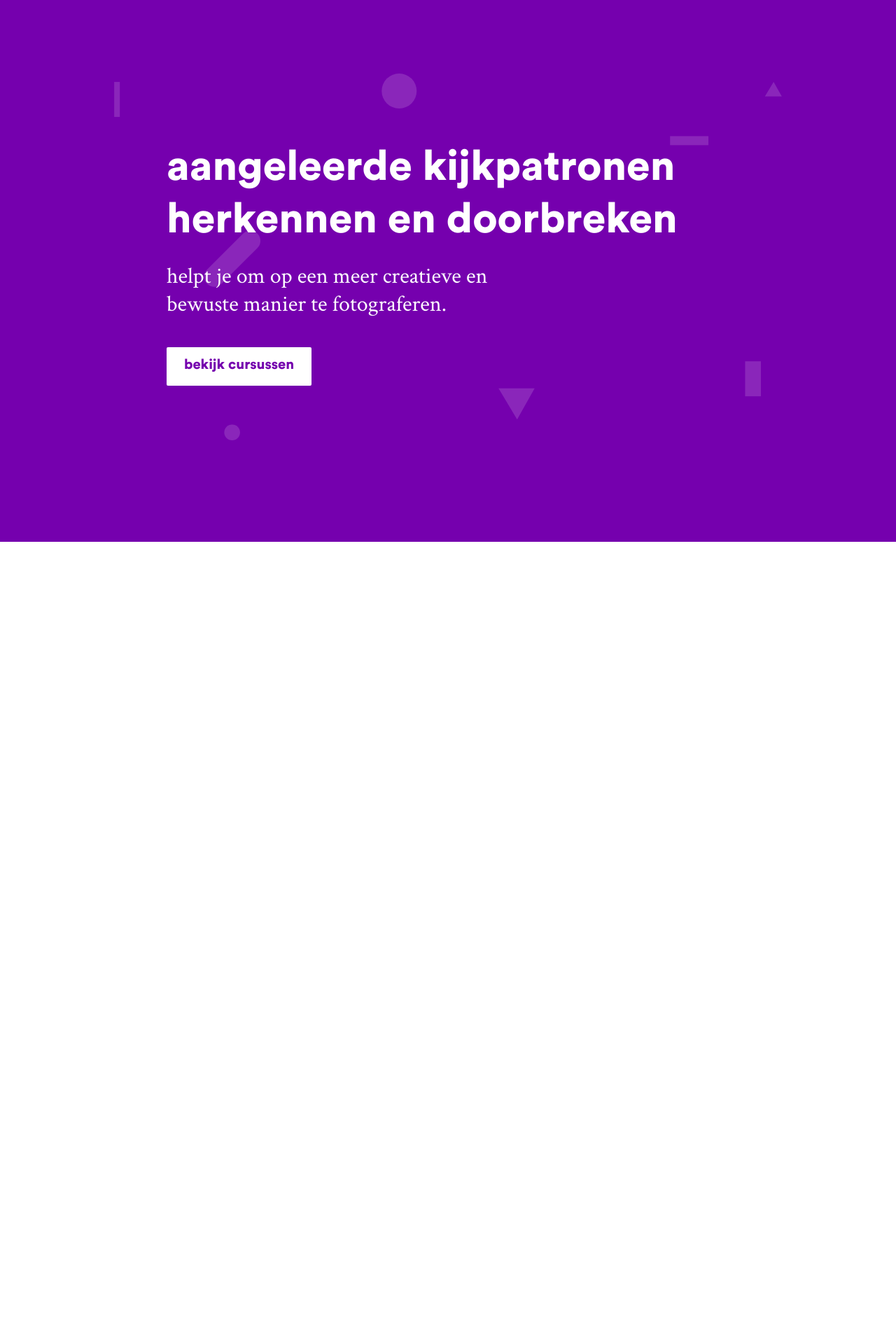
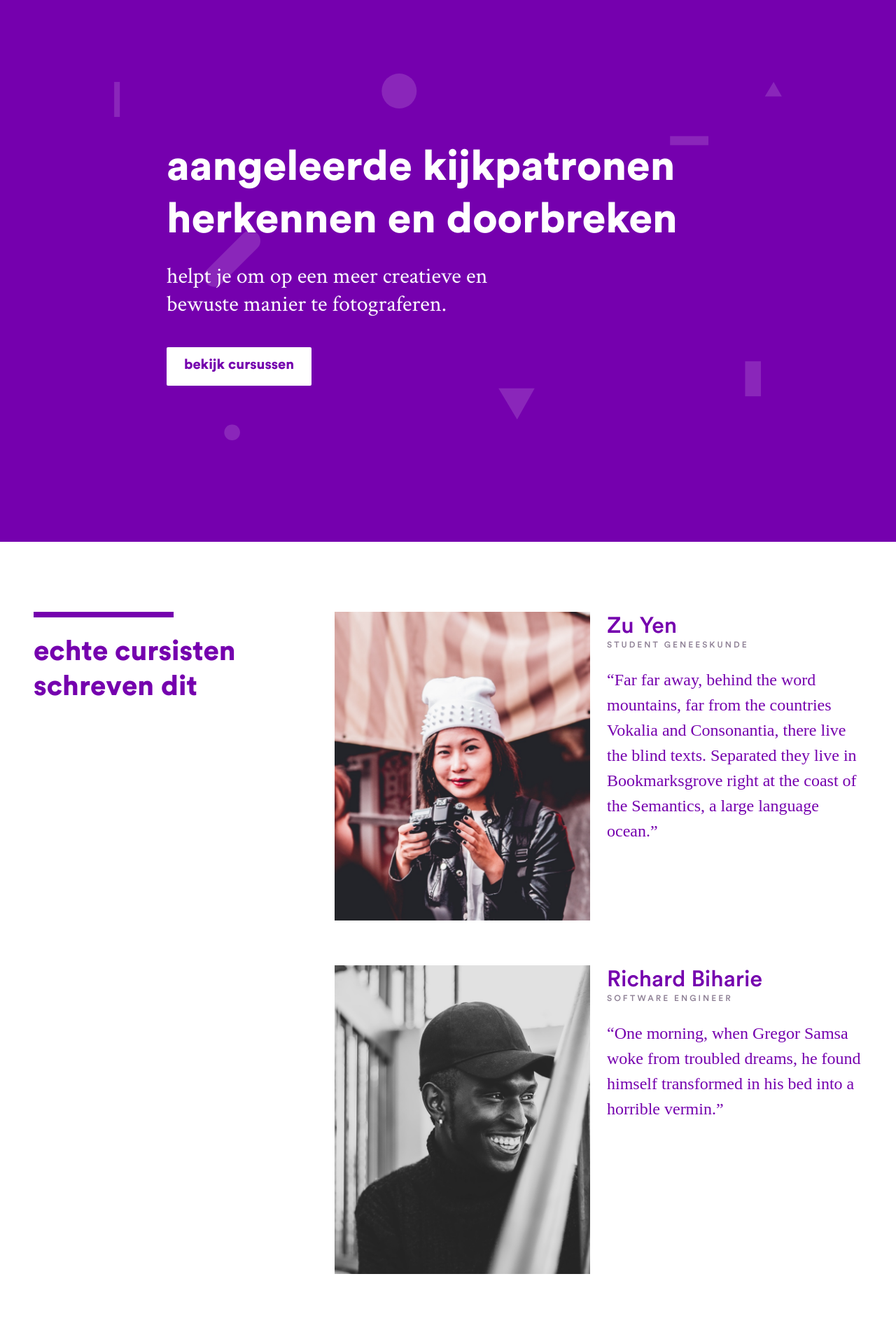
Before and after one commit to tdenheld/ziris, a Jekyll site: the page built from index.html, in a window 1280 px wide. Shown: the part 1749-3669 px from the top of the page at 70% size. Built offline with Jekyll 4.4.1, drawn with Linux system fonts in a browser that asks for light colours; before the commit the page ends 2523 px from its top, so only the background shows below that.

Commit message:
add proof

```diff
--- a/_data/app.yml
+++ b/_data/app.yml
@@ -7,3 +7,13 @@ nav:
 - title: contact
   mod: hidden-xs
   url: contact
+
+members:
+- img: zu-yen
+  name: Zu Yen
+  profession: student geneeskunde
+  quote: "Far far away, behind the word mountains, far from the countries Vokalia and Consonantia, there live the blind texts. Separated they live in Bookmarksgrove right at the coast of the Semantics, a large language ocean."
+- img: richard-biharie
+  name: Richard Biharie
+  profession: software engineer
+  quote: "One morning, when Gregor Samsa woke from troubled dreams, he found himself transformed in his bed into a horrible vermin."
--- a/_sass/settings.fonts.scss
+++ b/_sass/settings.fonts.scss
@@ -12,6 +12,13 @@
 	font-family: 'Ziris';
 	src: url('/assets/fonts/500.ttf');
 	font-weight: 500;
+	font-style: normal;
+}
+
+@font-face {
+	font-family: 'Ziris';
+	src: url('/assets/fonts/600.ttf');
+	font-weight: 600;
 	font-style: normal;
 }
 
--- a/_sass/templates.app.scss
+++ b/_sass/templates.app.scss
@@ -122,6 +122,7 @@
     border-radius: 2px;
     padding: 9px 12px 12px;
     transition: $fade-link;
+    cursor: pointer;
 }
 
 .button--l {
@@ -257,8 +258,6 @@
     grid-column-gap: 80px;
     grid-row-gap: $double-gutter;
     align-items: center;
-    max-width: 1400px;
-    margin: 0 auto;
 
     @include md {
         grid-template-columns: 3fr 4fr;
@@ -290,22 +289,84 @@
     @include md {
         padding: 240px 0;
     }
+}
 
-    &:after {
-        content: "";
-        @include full(absolute);
-        @include bg(cover);
-        background-image: url("/assets/img/geo.svg");
-        @include lg {
-            background-size: contain;
-        }
+.pattern__bg {
+    @include full(absolute);
+    @include bg(cover);
+    background-image: url("/assets/img/geo.svg");
+    @include lg {
+        background-size: contain;
     }
 }
 
 .pattern__container {
+    position: relative;
     margin: 0 auto;
     max-width: 900px;
 }
+
+
+
+// social proofing section
+// --------------------------------------------------
+.proof {
+    background-color: $light;
+    color: $brand;
+    padding: $double-gutter 0;
+
+    @include md {
+        padding: 100px 0;
+    }
+}
+
+.proof__grid {
+    display: grid;
+    grid-column-gap: 80px;
+    grid-row-gap: $double-gutter;
+
+    @include md {
+        grid-template-columns: max-content 1fr;
+    }
+}
+
+
+
+
+// member
+// --------------------------------------------------
+.member {
+    display: grid;
+    grid-gap: $gutter;
+    margin-bottom: 64px;
+
+    &:last-child {
+        margin-bottom: 0;
+    }
+
+    @include sm {
+        grid-template-columns: 1fr 1fr;
+    }
+}
+
+.member__name {
+    @include font(32px, 600, $lh-title);
+    color: $brand;
+}
+
+.member__profession {
+    margin-bottom: $gutter;
+    @include font(12px, 600, $lh-title);
+    text-transform: uppercase;
+    letter-spacing: 3px;
+    color: $grey-5;
+}
+
+.member__quote {
+    @include font(24px, normal, $lh-copy);
+    font-family: serif;
+}
+
 
 
 // misc
--- a/index.html
+++ b/index.html
@@ -24,7 +24,7 @@ body: bg-brand
 </section>
 
 <section class="art">
-    <div class="container">
+    <div class="container container--small">
         <div class="art__grid">
             <header class="section-header order-last-md">
                 <div class="thick-line hidden-xs hidden-sm"></div>
@@ -41,6 +41,7 @@ body: bg-brand
 </section>
 
 <section class="pattern">
+    <div class="pattern__bg"></div>
     <div class="container pattern__container">
         <header class="section-header">
             <h2 class="section-header__title section-header__title--small-sm">
@@ -53,3 +54,28 @@ body: bg-brand
         </header>
     </div>
 </section>
+
+<section class="proof">
+    <div class="container container--small">
+        <div class="proof__grid">
+            <header class="section-header">
+                <div class="thick-line hidden-xs hidden-sm"></div>
+                <h2 class="section-header__title section-header__title--small mxw-350">
+                    echte cursisten schreven dit
+                </h2>
+            </header>
+            <div>
+            {% for member in site.data.app.members %}
+            <div class="member">
+                <img class="member__img" src="/assets/img/{{ member.img }}.jpg" />
+                <div class="member__txt">
+                    <h3 class="member__name">{{ member.name }}</h3>
+                    <p class="member__profession">{{ member.profession }}</p>
+                    <p class="member__quote">“{{ member.quote }}”</p>
+                </div>
+            </div>
+            {% endfor %}
+            </div>
+        </div>
+    </div>
+</section>
```
Also changed, not shown: assets/img/richard-biharie.jpg (added), assets/img/zu-yen.jpg (added), 4 other files.
